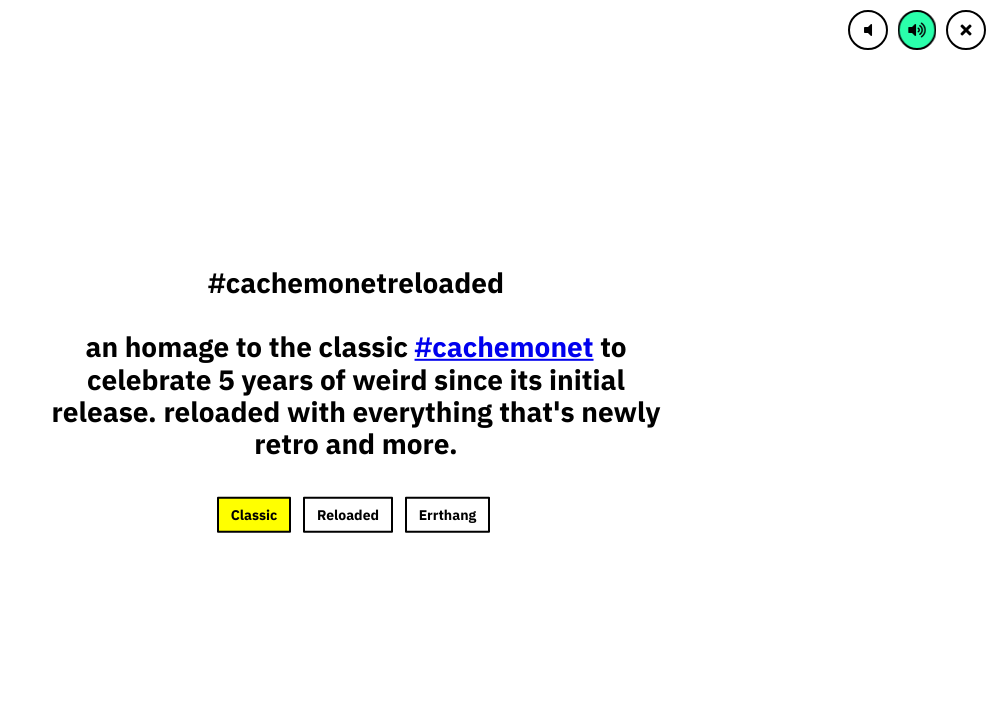
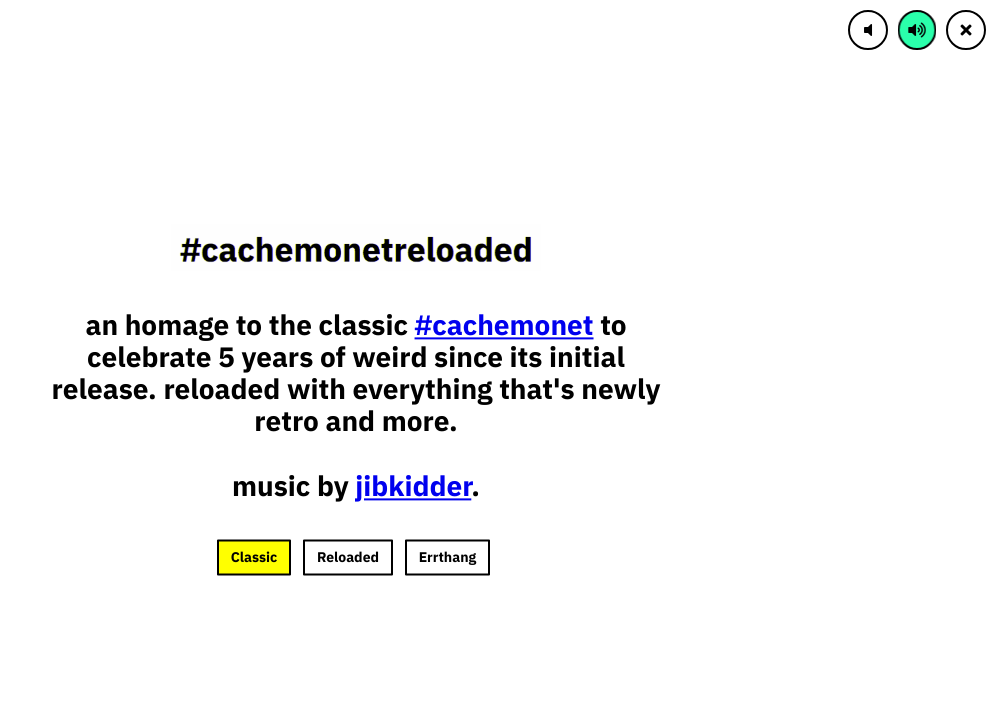
Before and after one commit to Yihwan/cache-monet-reloaded, a plain HTML site: page index.html in a window 1280 px wide. Both pictures are taken after a click on the button 1250 px from the left and 30 px from the top of the page. Shown: the top 727 px of the page, without its empty margins (284-1280 px from the left). Drawn offline with Linux system fonts and the light colour scheme.

Commit message:
update infoBox

```diff
--- a/assets/main.css
+++ b/assets/main.css
@@ -6,6 +6,10 @@
 
 header {
   float: right;
+}
+
+#logo {
+  max-width: 370px;
 }
 
 #back-asset {
--- a/index.html
+++ b/index.html
@@ -2,7 +2,7 @@
 <html lang="en" dir="ltr">
   <head>
     <meta charset="utf-8">
-    <title>cachemonet reloaded</title>
+    <title>cachemonetreloaded.com</title>
     <link rel="stylesheet" href="assets/normalize.css">
     <link rel="stylesheet" href="assets/main.css">
     <link rel="stylesheet" href="https://use.fontawesome.com/releases/v5.0.13/css/all.css" integrity="sha384-DNOHZ68U8hZfKXOrtjWvjxusGo9WQnrNx2sqG0tfsghAvtVlRW3tvkXWZh58N9jp" crossorigin="anonymous">
@@ -25,9 +25,11 @@
 
   <div id="info">
     <div id="info-text">
-      <p>#cachemonetreloaded</p>
+      <p><img id="logo" src="assets/cache-monet-reloaded.gif"/></p>
       <br>
       <p>an homage to the classic <a href="http://cachemonet.com/" target="_blank">#cachemonet</a> to celebrate 5 years of weird since its initial release. reloaded with everything that's newly retro and more.</p>
+      <br>
+      <p>music by <a href="https://jibkidder.bandcamp.com/track/windowdipper" target="_blank">jibkidder</a>.</p>
 
       <br>
       <div id="asset-option-bar">
```
Also changed, not shown: assets/cache-monet-reloaded.gif (added).
